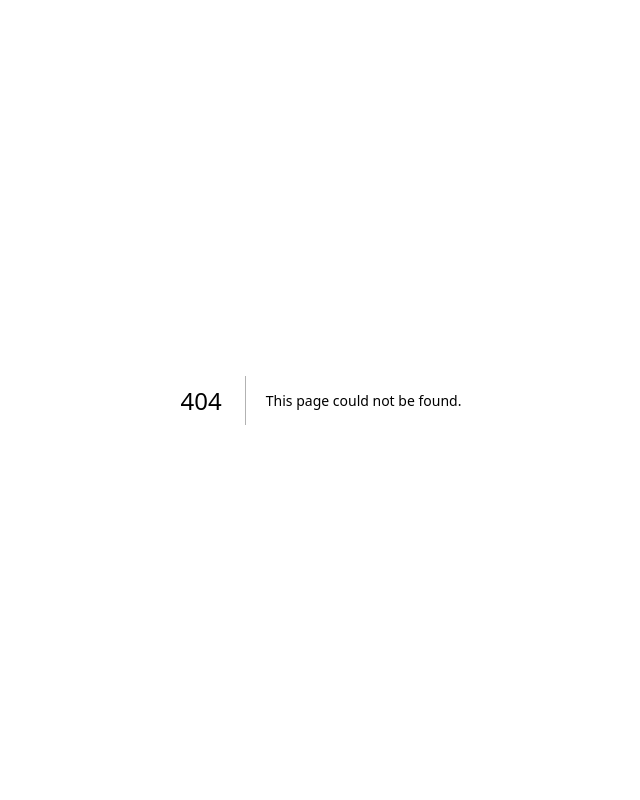
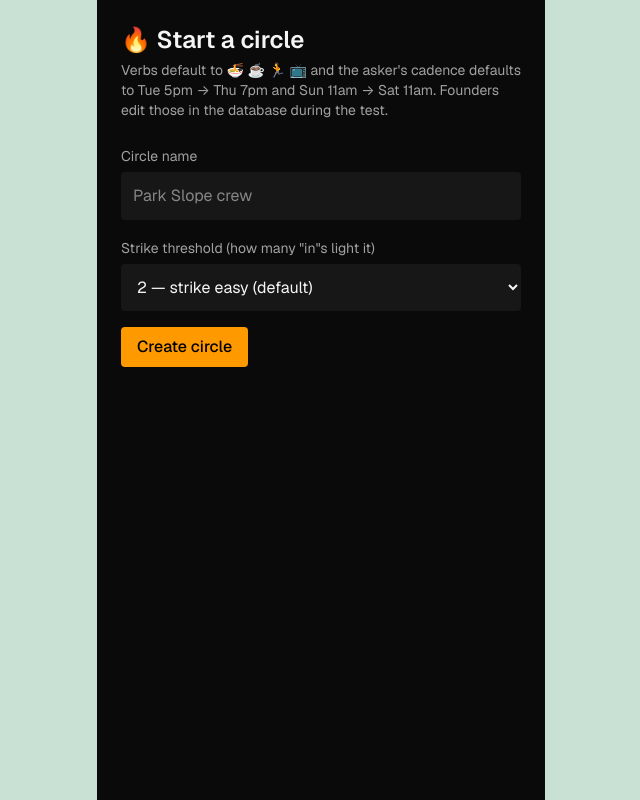
Before and after one commit to FullStackFang/bonfire-app, a Next.js app in the folder apps/web/: page /new in a window 1280 px wide. Before the commit this address had no page. Shown: the whole page, without its empty margins (319-959 px from the left). Built offline with nearby package versions, Linux system fonts and the light colour scheme.

Commit message:
feat(asker): create-circle API + /new page

```diff
--- /dev/null
+++ b/apps/web/app/api/circles/route.ts
@@ -0,0 +1,13 @@
+import { createCircle } from '@/lib/asker/repo'
+
+export async function POST(request: Request) {
+  const body = await request.json().catch(() => null)
+  const name = typeof body?.name === 'string' ? body.name.trim() : ''
+  const k = Number(body?.kThreshold)
+  if (!name || name.length > 60 || ![2, 3, 4].includes(k)) {
+    return Response.json({ error: 'name (≤60 chars) and kThreshold (2-4) required' }, { status: 400 })
+  }
+  const circle = await createCircle(name, k)
+  const base = process.env.APP_BASE_URL ?? 'http://localhost:3000'
+  return Response.json({ circleId: circle.id, joinUrl: `${base}/join/${circle.id}` })
+}
--- /dev/null
+++ b/apps/web/app/new/page.tsx
@@ -0,0 +1,16 @@
+import { NewCircleForm } from '@/components/asker/NewCircleForm'
+
+export const dynamic = 'force-dynamic'
+
+export default function NewCirclePage() {
+  return (
+    <main className="mx-auto min-h-screen max-w-md bg-neutral-950 p-6 text-neutral-100">
+      <h1 className="mb-1 text-2xl font-semibold">🔥 Start a circle</h1>
+      <p className="mb-6 text-sm text-neutral-400">
+        Verbs default to 🍜 ☕ 🏃 📺 and the asker's cadence defaults to Tue 5pm → Thu 7pm and Sun 11am → Sat 11am.
+        Founders edit those in the database during the test.
+      </p>
+      <NewCircleForm />
+    </main>
+  )
+}
--- /dev/null
+++ b/apps/web/components/asker/NewCircleForm.tsx
@@ -0,0 +1,52 @@
+'use client'
+import { useState } from 'react'
+
+export function NewCircleForm() {
+  const [name, setName] = useState('')
+  const [k, setK] = useState(2)
+  const [joinUrl, setJoinUrl] = useState<string | null>(null)
+  const [busy, setBusy] = useState(false)
+
+  if (joinUrl) {
+    return (
+      <div className="space-y-3">
+        <p className="text-amber-400">Circle created. Paste this into your group chat — it's the only chat-paste you'll ever do:</p>
+        <code className="block break-all rounded bg-neutral-900 p-3 text-sm">{joinUrl}</code>
+      </div>
+    )
+  }
+  return (
+    <form
+      className="space-y-4"
+      onSubmit={async (e) => {
+        e.preventDefault()
+        setBusy(true)
+        const res = await fetch('/api/circles', {
+          method: 'POST',
+          headers: { 'content-type': 'application/json' },
+          body: JSON.stringify({ name, kThreshold: k }),
+        })
+        const data = await res.json()
+        setBusy(false)
+        if (res.ok) setJoinUrl(data.joinUrl)
+      }}
+    >
+      <label className="block">
+        <span className="text-sm text-neutral-400">Circle name</span>
+        <input value={name} onChange={(e) => setName(e.target.value)} required maxLength={60}
+          className="mt-1 w-full rounded bg-neutral-900 p-3" placeholder="Park Slope crew" />
+      </label>
+      <label className="block">
+        <span className="text-sm text-neutral-400">Strike threshold (how many "in"s light it)</span>
+        <select value={k} onChange={(e) => setK(Number(e.target.value))} className="mt-1 w-full rounded bg-neutral-900 p-3">
+          <option value={2}>2 — strike easy (default)</option>
+          <option value={3}>3</option>
+          <option value={4}>4</option>
+        </select>
+      </label>
+      <button disabled={busy} className="rounded bg-amber-500 px-4 py-2 font-medium text-black disabled:opacity-50">
+        {busy ? '…' : 'Create circle'}
+      </button>
+    </form>
+  )
+}
```
